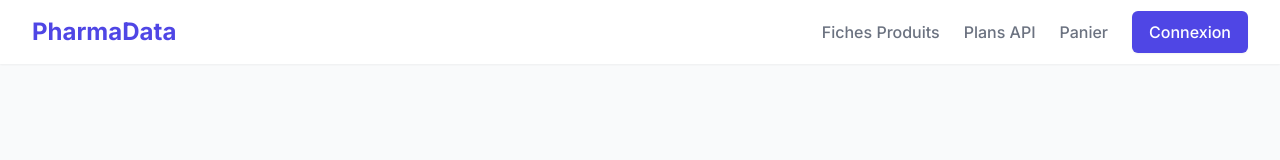
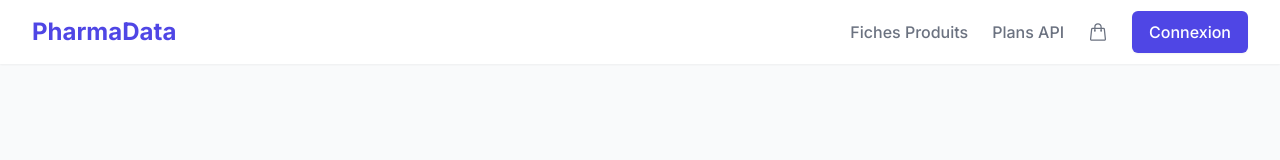
Before and after one commit to moncefbettaieb/pharmadatafrontend, a Nuxt app: page / in a window 1280 px wide. Shown: the top 160 px of the page. Built offline with nearby package versions, Linux system fonts and the light colour scheme.

Commit message:
modify cart icon

```diff
--- a/app.vue
+++ b/app.vue
@@ -6,16 +6,22 @@
       <NuxtPage />
     </div>
     <TheFooter />
-  <div id="toast-container"></div>
+    <div id="toast-container" class="!top-20"></div>
   </div>
 </template>
 
 <script setup>
 import { useToast } from 'vue-toastification'
-import "vue-toastification/dist/index.css"
+import 'vue-toastification/dist/index.css'
 
 const toast = useToast()
 
 // Make toast available globally
 provide('toast', toast)
 </script>
+
+<style>
+.Vue-Toastification__container {
+  z-index: 40 !important;
+}
+</style>
--- a/components/TheHeader.vue
+++ b/components/TheHeader.vue
@@ -56,11 +56,29 @@
             to="/api-plans"
             class="text-base font-medium text-gray-500 hover:text-gray-900"
           >Plans API</NuxtLink>
+          <template v-if="!user">
             <NuxtLink
               to="/cart"
-            class="text-base font-medium text-gray-500 hover:text-gray-900"
-          >Panier</NuxtLink>
-          <template v-if="!user">
+              class="relative group flex items-center"
+            >
+              <span class="sr-only">Panier</span>
+              <svg
+                class="h-5 w-5 text-gray-500 group-hover:text-gray-900 transition-all duration-200 ease-in-out"
+                :class="{ 'animate-bounce': isCartBouncing }"
+                fill="none"
+                viewBox="0 0 24 24"
+                stroke="currentColor"
+                stroke-width="1.5"
+              >
+                <path stroke-linecap="round" stroke-linejoin="round" d="M15.75 10.5V6a3.75 3.75 0 10-7.5 0v4.5m11.356-1.993l1.263 12c.07.665-.45 1.243-1.119 1.243H4.25a1.125 1.125 0 01-1.12-1.243l1.264-12A1.125 1.125 0 015.513 7.5h12.974c.576 0 1.059.435 1.119 1.007zM8.625 10.5a.375.375 0 11-.75 0 .375.375 0 01.75 0zm7.5 0a.375.375 0 11-.75 0 .375.375 0 01.75 0z" />
+              </svg>
+              <span
+                v-if="cartStore.totalItems > 0"
+                class="absolute -top-2 -right-2 flex items-center justify-center h-4 w-4 text-xs font-medium text-white bg-indigo-600 rounded-full transform transition-transform duration-200 ease-in-out group-hover:scale-110"
+              >
+                {{ cartStore.totalItems }}
+              </span>
+            </NuxtLink>
             <NuxtLink
               to="/login"
               class="inline-flex items-center justify-center rounded-md border border-transparent bg-indigo-600 px-4 py-2 text-base font-medium text-white shadow-sm hover:bg-indigo-700"
@@ -71,6 +89,28 @@
               to="/account/api-tokens"
               class="text-base font-medium text-gray-500 hover:text-gray-900"
             >Mes Tokens API</NuxtLink>
+            <NuxtLink
+              to="/cart"
+              class="relative group flex items-center"
+            >
+              <span class="sr-only">Panier</span>
+              <svg
+                class="h-5 w-5 text-gray-500 group-hover:text-gray-900 transition-all duration-200 ease-in-out"
+                :class="{ 'animate-bounce': isCartBouncing }"
+                fill="none"
+                viewBox="0 0 24 24"
+                stroke="currentColor"
+                stroke-width="1.5"
+              >
+                <path stroke-linecap="round" stroke-linejoin="round" d="M15.75 10.5V6a3.75 3.75 0 10-7.5 0v4.5m11.356-1.993l1.263 12c.07.665-.45 1.243-1.119 1.243H4.25a1.125 1.125 0 01-1.12-1.243l1.264-12A1.125 1.125 0 015.513 7.5h12.974c.576 0 1.059.435 1.119 1.007zM8.625 10.5a.375.375 0 11-.75 0 .375.375 0 01.75 0zm7.5 0a.375.375 0 11-.75 0 .375.375 0 01.75 0z" />
+              </svg>
+              <span
+                v-if="cartStore.totalItems > 0"
+                class="absolute -top-2 -right-2 flex items-center justify-center h-4 w-4 text-xs font-medium text-white bg-indigo-600 rounded-full transform transition-transform duration-200 ease-in-out group-hover:scale-110"
+              >
+                {{ cartStore.totalItems }}
+              </span>
+            </NuxtLink>
             <button
               @click="handleLogout"
               class="text-base font-medium text-gray-500 hover:text-gray-900"
@@ -90,7 +130,7 @@
             to="/products"
             class="block rounded-md px-3 py-2 text-base font-medium text-gray-700 hover:bg-gray-50 hover:text-gray-900"
             @click="mobileMenuOpen = false"
-          >Produits</NuxtLink>
+          >Fiches Produits</NuxtLink>
           <NuxtLink
             to="/api-plans"
             class="block rounded-md px-3 py-2 text-base font-medium text-gray-700 hover:bg-gray-50 hover:text-gray-900"
@@ -100,7 +140,12 @@
             to="/cart"
             class="block rounded-md px-3 py-2 text-base font-medium text-gray-700 hover:bg-gray-50 hover:text-gray-900"
             @click="mobileMenuOpen = false"
-          >Panier</NuxtLink>
+          >
+            <div class="flex items-center">
+              <span>Panier</span>
+              <span v-if="cartStore.totalItems > 0" class="ml-2 text-sm text-indigo-600">({{ cartStore.totalItems }})</span>
+            </div>
+          </NuxtLink>
           <template v-if="!user">
             <NuxtLink
               to="/login"
@@ -126,20 +171,44 @@
   </template>
 
   <script setup>
-import { useAuthStore } from '~/stores/auth';
-import { storeToRefs } from 'pinia';
+  import { useAuthStore } from '~/stores/auth'
+  import { useCartStore } from '~/stores/cart'
+  import { storeToRefs } from 'pinia'
 
-const authStore = useAuthStore();
-const { user } = storeToRefs(authStore);
-const { logout } = authStore;
-const mobileMenuOpen = ref(false);
+  const authStore = useAuthStore()
+  const cartStore = useCartStore()
+  const { user } = storeToRefs(authStore)
+  const { logout } = authStore
+  const mobileMenuOpen = ref(false)
+  const isCartBouncing = ref(false)
 
   const handleLogout = async () => {
     try {
-    await logout();
-    navigateTo('/');
+      await logout()
+      navigateTo('/')
     } catch (error) {
-    console.error('Erreur lors de la déconnexion:', error);
+      console.error('Erreur lors de la déconnexion:', error)
     }
-};
+  }
+
+  // Watch cart changes to trigger animation
+  watch(() => cartStore.totalItems, (newCount, oldCount) => {
+    if (newCount > oldCount) {
+      isCartBouncing.value = true
+      setTimeout(() => {
+        isCartBouncing.value = false
+      }, 500) // Reduced animation duration to 500ms for subtlety
+    }
+  })
   </script>
+
+  <style scoped>
+  .animate-bounce {
+    animation: bounce 0.5s cubic-bezier(0.36, 0, 0.66, -0.56) forwards;
+  }
+
+  @keyframes bounce {
+    0%, 100% { transform: scale(1); }
+    50% { transform: scale(1.15); }
+  }
+  </style>
```
Lines whose indentation alone changed are shown as unchanged.
